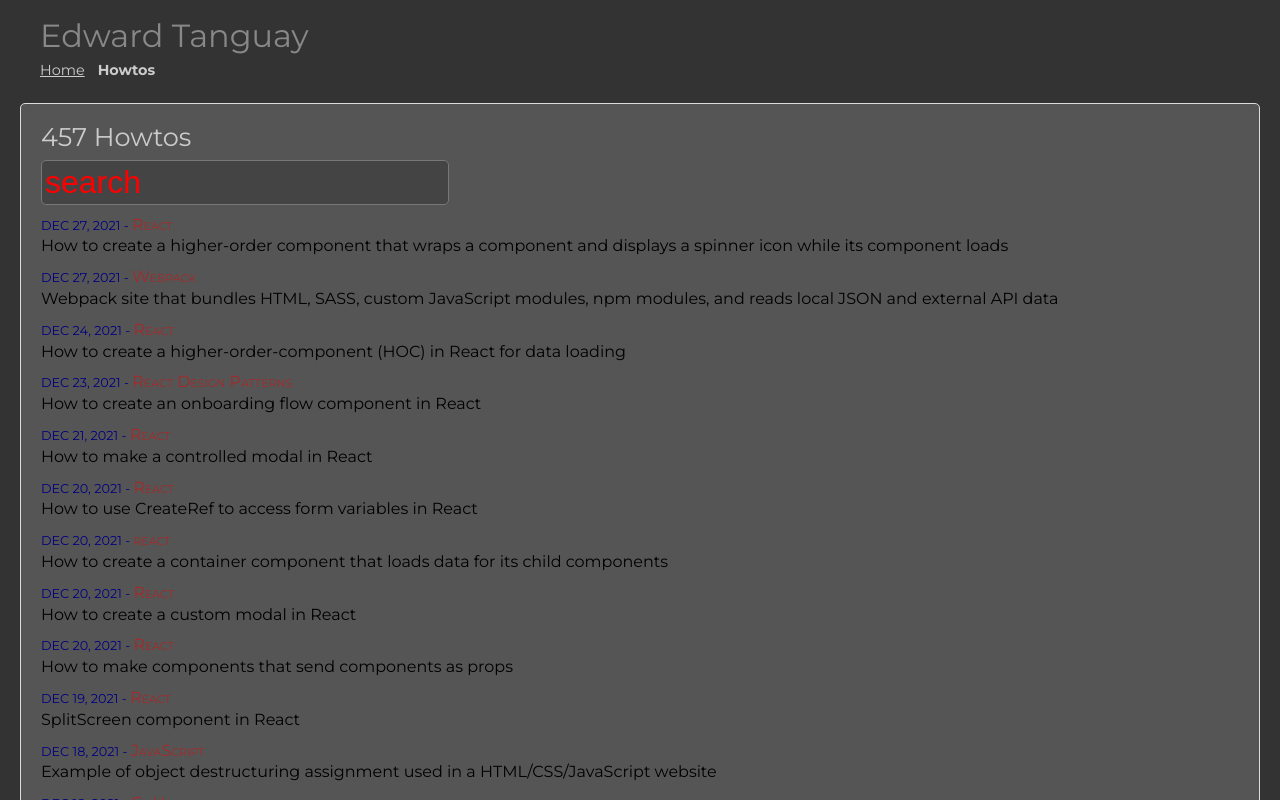
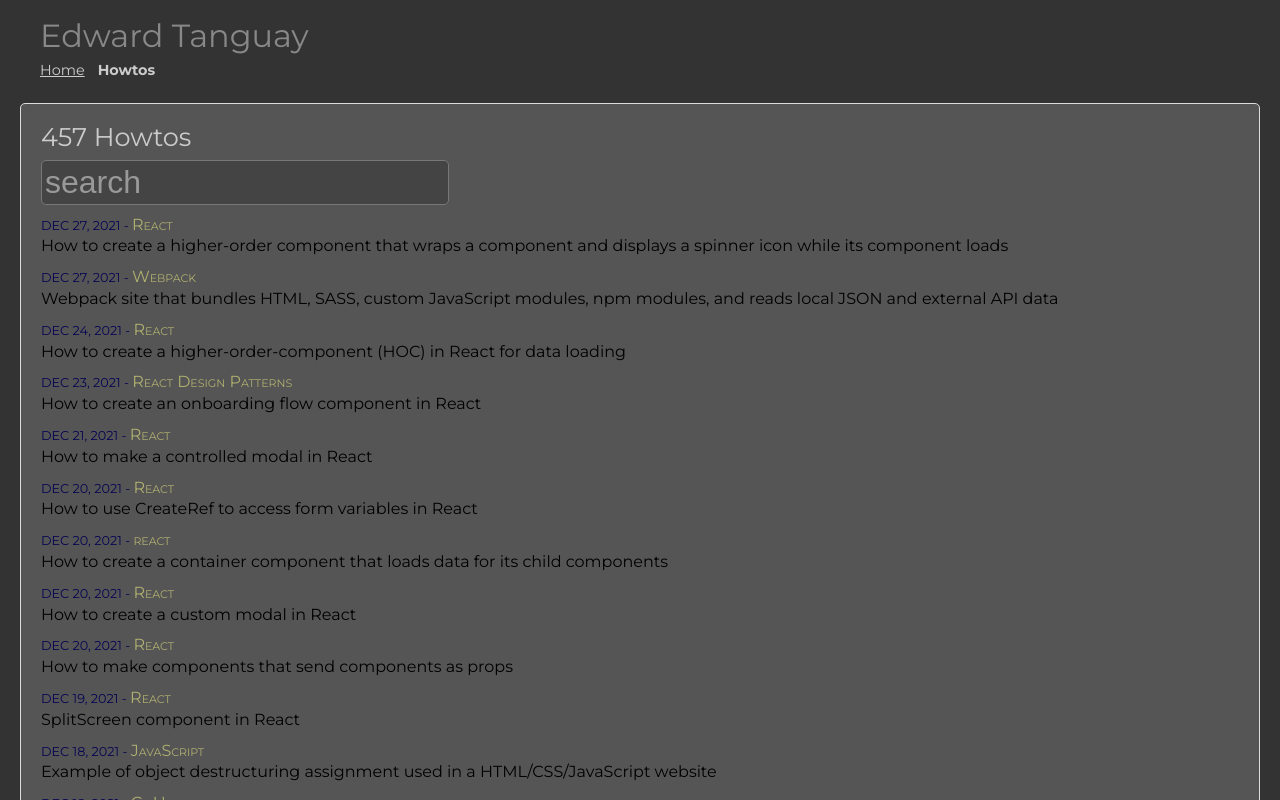
Before and after one commit to edwardtanguay/dpodreactcore, a React (Create React App) app: page /howtos in a window 1280 px wide. Shown: the top 800 px of the page. Built offline with nearby package versions, Linux system fonts and the light colour scheme.

Commit message:
test placeholder

```diff
--- a/src/system/styles/layout_dark.scss
+++ b/src/system/styles/layout_dark.scss
@@ -235,20 +235,20 @@ body {
 			background-color: #ccc;
 			z-index: 10;
 
-			.category {
-				color: brown;
-				font-weight: 500;
-				font-variant: small-caps;
-			}
-
 			.createDate {
-				color: navy;
+				color: rgb(128, 0, 117);
 				font-weight: 500;
 				font-size: 0.8em;
 				text-transform: uppercase;
 				&::after {
 					content: " - ";
 				}
+			}
+
+			.category {
+				color: yellow;
+				font-weight: 500;
+				font-variant: small-caps;
 			}
 
 			.title {
@@ -421,12 +421,12 @@ body {
 	.overviewItem {
 		margin: 0 0 10px 0;
 		.category {
-			color: brown;
+			color: rgb(175, 175, 112);
 			font-weight: 500;
 			font-variant: small-caps;
 		}
 		.createDate {
-			color: navy;
+			color: rgb(5, 5, 83);
 			font-weight: 500;
 			font-size: 0.8em;
 			text-transform: uppercase;
@@ -437,8 +437,18 @@ body {
 	}
 	.searchArea {
 		margin: 0 0 0px 0;
-		::placeholder {
-			color: red;
+		/* smartphone */
+		@media (max-width: 767px) {
+			::placeholder {
+				color: #555;
+			}
+		}
+
+		/* computer */
+		@media (min-width: 768px) {
+			::placeholder {
+				color: #999;
+			}
 		}
 
 		.buttonRow {
```
